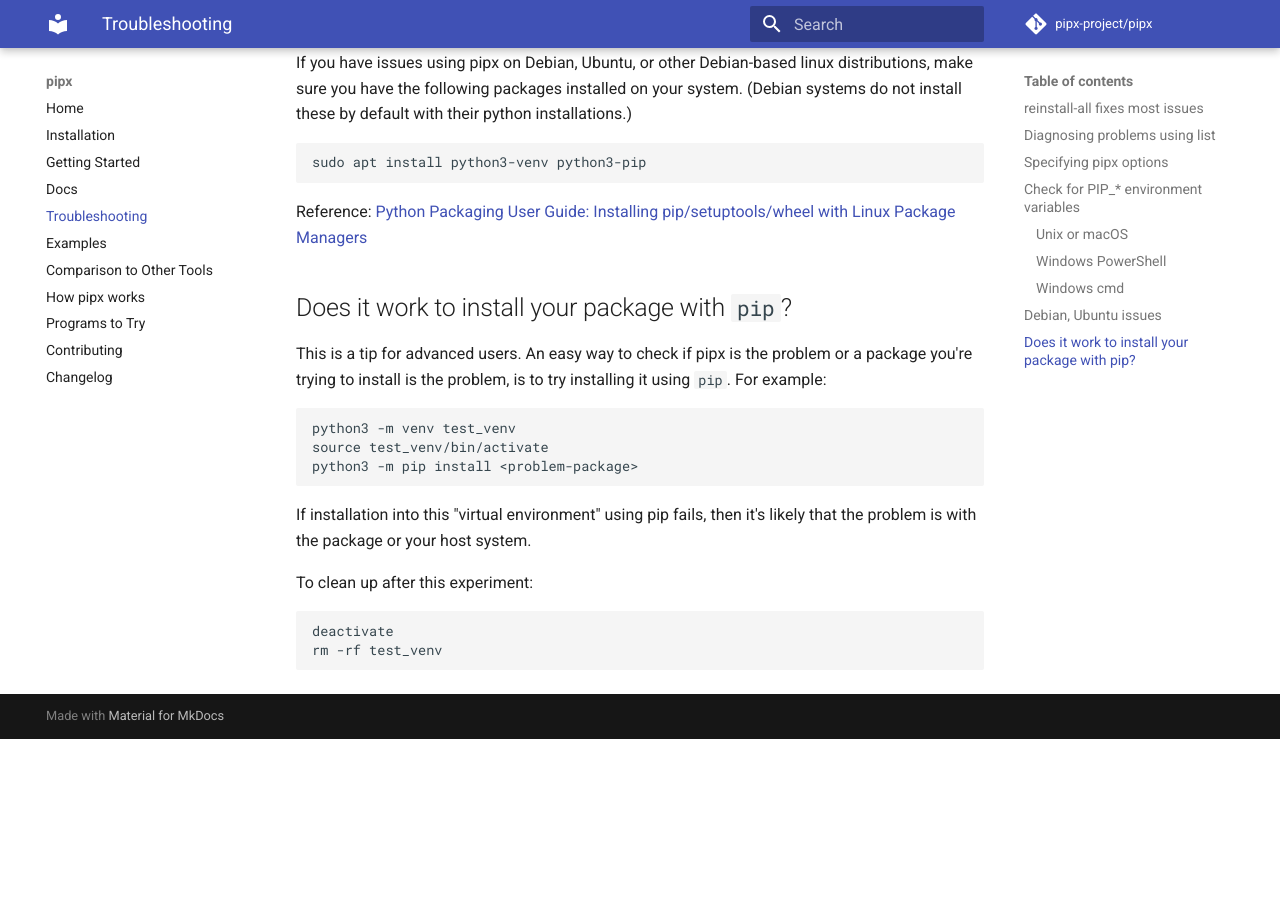
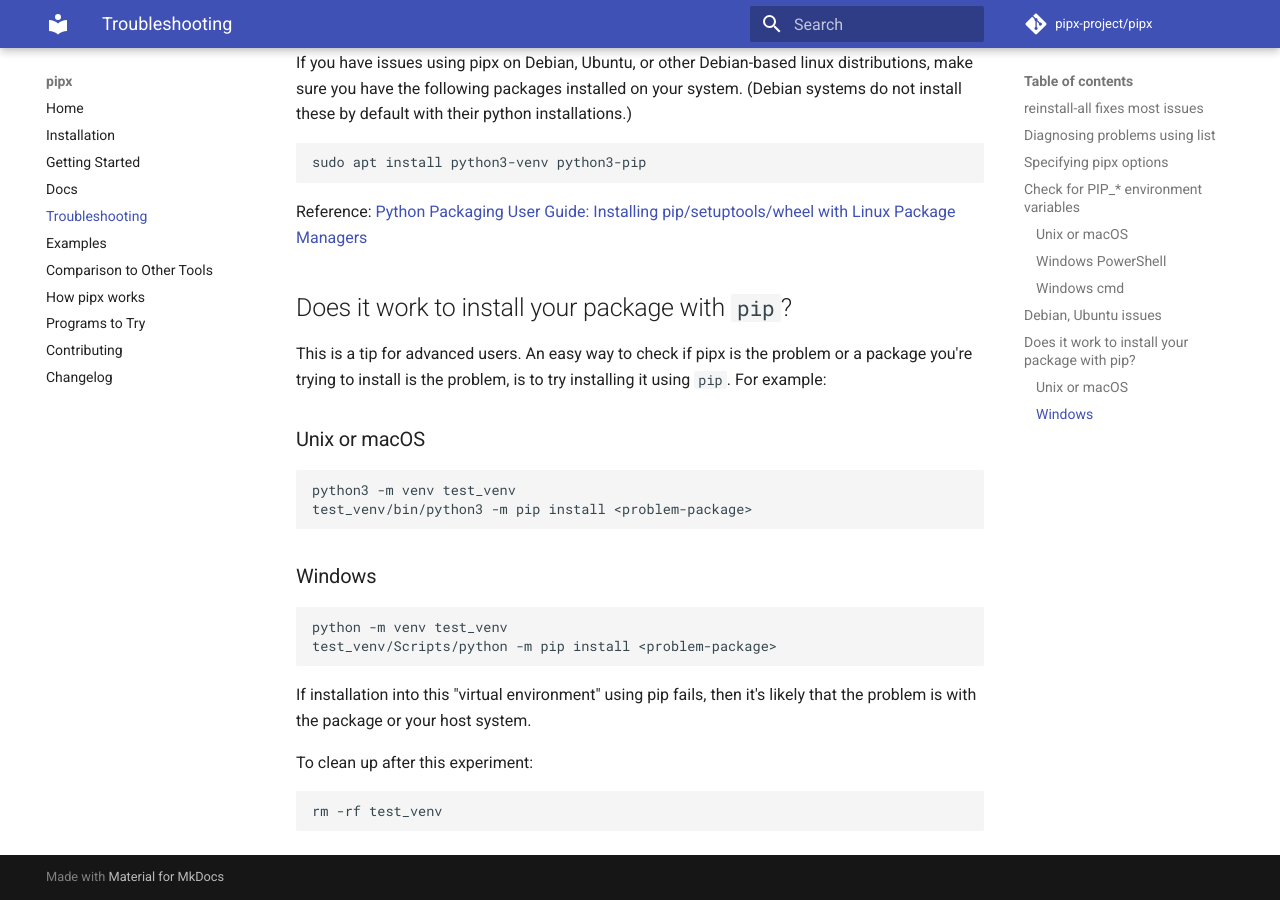
Before and after one commit to pypa/pipx, an MkDocs documentation site: the page built from docs/troubleshooting.md, in a window 1280 px wide and 900 px high, scrolled down 1732 px. Built offline with MkDocs 1.6.1 and Material for MkDocs 9.7.7, drawn with Linux system fonts in a browser that asks for light colours; comment, search, counter and statistics services are not loaded; before the commit the page ends 2471 px from its top, so only the background shows below that.

Commit message:
Fix troubleshooting test_venv.

````diff
--- a/docs/troubleshooting.md
+++ b/docs/troubleshooting.md
@@ -87,10 +87,16 @@
 or a package you're trying to install is the problem, is to try installing it
 using `pip`.  For example:
 
+### Unix or macOS
 ```
 python3 -m venv test_venv
-source test_venv/bin/activate
-python3 -m pip install <problem-package>
+test_venv/bin/python3 -m pip install <problem-package>
+```
+
+### Windows
+```
+python -m venv test_venv
+test_venv/Scripts/python -m pip install <problem-package>
 ```
 
 If installation into this "virtual environment" using pip fails, then it's
@@ -99,6 +105,5 @@
 To clean up after this experiment:
 
 ```
-deactivate
 rm -rf test_venv
 ```
````
